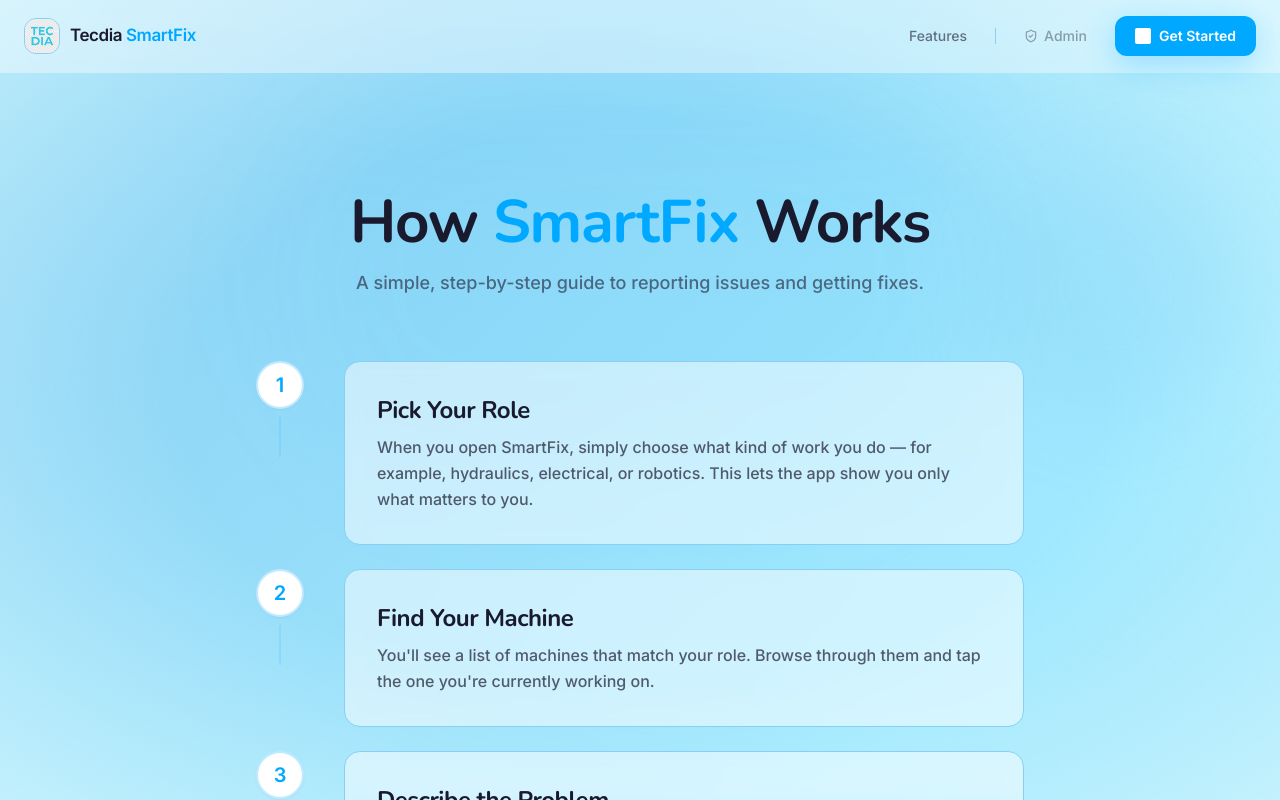
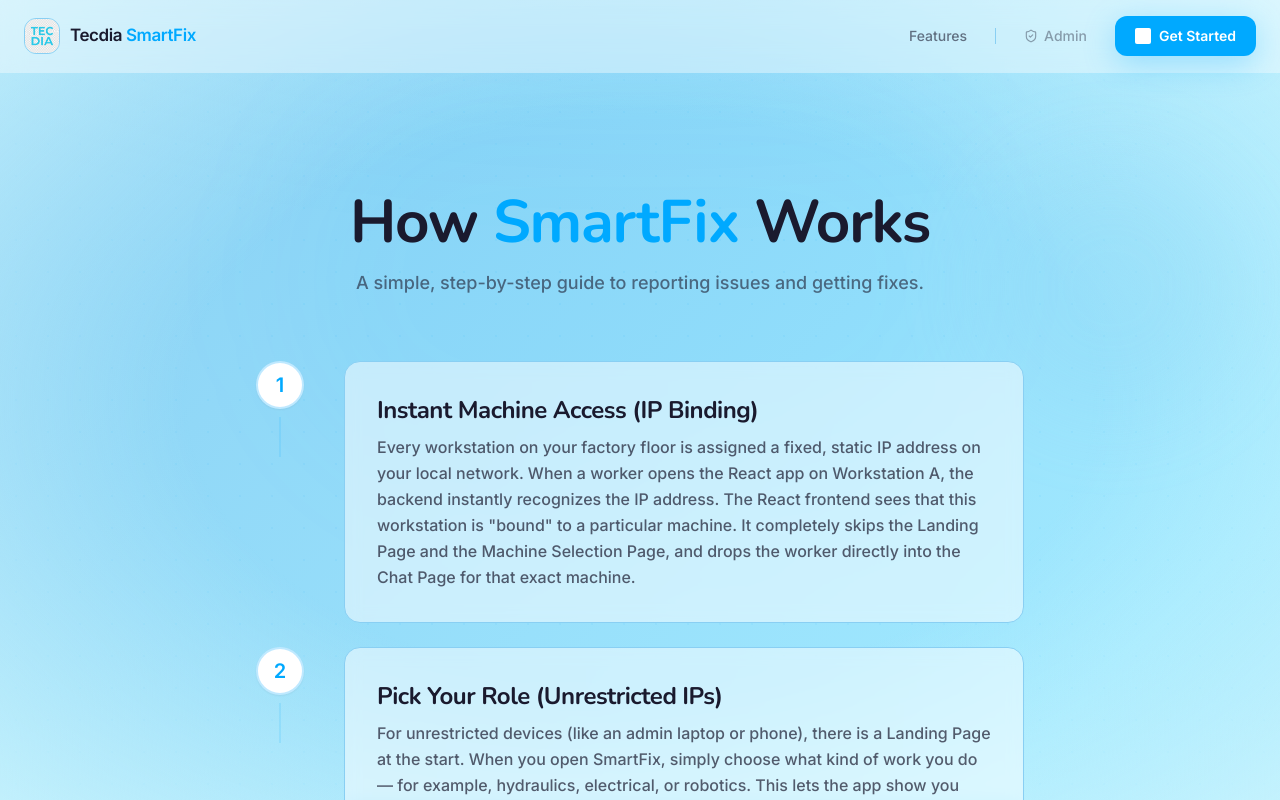
Before and after one commit to Tecdia-SmartFix/smartfix, a React (Vite) app in the folder frontend/: page /features in a window 1280 px wide. Shown: the top 800 px of the page. Built offline with nearby package versions, Linux system fonts and the light colour scheme; no server answers; a web font is replaced by a local one.

Commit message:
updataed ui

```diff
--- a/frontend/src/pages/FeaturesPage.jsx
+++ b/frontend/src/pages/FeaturesPage.jsx
@@ -27,31 +27,36 @@
 const STEPS = [
   {
     number: '1',
-    title: 'Pick Your Role',
-    desc: 'When you open SmartFix, simply choose what kind of work you do — for example, hydraulics, electrical, or robotics. This lets the app show you only what matters to you.',
+    title: 'Instant Machine Access (IP Binding)',
+    desc: 'Every workstation on your factory floor is assigned a fixed, static IP address on your local network. When a worker opens the React app on Workstation A, the backend instantly recognizes the IP address. The React frontend sees that this workstation is "bound" to a particular machine. It completely skips the Landing Page and the Machine Selection Page, and drops the worker directly into the Chat Page for that exact machine.',
   },
   {
     number: '2',
-    title: 'Find Your Machine',
-    desc: 'You\'ll see a list of machines that match your role. Browse through them and tap the one you\'re currently working on.',
+    title: 'Pick Your Role (Unrestricted IPs)',
+    desc: 'For unrestricted devices (like an admin laptop or phone), there is a Landing Page at the start. When you open SmartFix, simply choose what kind of work you do — for example, hydraulics, electrical, or robotics. This lets the app show you only what matters to you.',
   },
   {
     number: '3',
+    title: 'Find Your Machine',
+    desc: 'If using the Landing Page flow, you\'ll see a list of machines that match your role. Browse through them and tap the one you\'re currently working on.',
+  },
+  {
+    number: '4',
     title: 'Describe the Problem',
     desc: 'Just type what\'s wrong in plain words — no technical jargon needed. For example: "the machine keeps stopping halfway" or "there\'s a strange noise from the left side."',
   },
   {
-    number: '4',
+    number: '5',
     title: 'Get a Clear Fix',
     desc: 'SmartFix reads your message and gives you a simple, step-by-step guide on what to check and how to fix it — like having an expert right beside you.',
   },
   {
-    number: '5',
+    number: '6',
     title: 'Serious Issues Are Flagged',
     desc: 'If the problem sounds serious or urgent, SmartFix automatically alerts your supervisor or admin — so nothing gets overlooked and help arrives faster.',
   },
   {
-    number: '6',
+    number: '7',
     title: 'Full Admin Control',
     desc: 'Admins and managers have their own dashboard where they can manage the fleet by adding or deleting machines, monitor all reported issues, and track maintenance progress to keep the whole facility running smoothly.',
   },
--- a/frontend/src/pages/LandingPage.jsx
+++ b/frontend/src/pages/LandingPage.jsx
@@ -105,7 +105,7 @@
 
           <div className="max-w-7xl mx-auto relative z-10">
             <div className="grid grid-cols-1 lg:grid-cols-2 gap-16 items-center">
-              <div>
+              <div className="relative z-20">
                 <motion.h1 {...fadeUp(0.05)} className="text-5xl sm:text-6xl md:text-7xl font-bold leading-[1.06] mb-6">
                   <span className="text-tecdia-textDeep">Tecdia </span>
                   <span className="text-tecdia-accent">SmartFix</span>
@@ -126,7 +126,7 @@
                 </motion.div>
 
                 {/* Domain selector — calls POST /auth/worker-session */}
-                <motion.div {...fadeUp(0.3)} className="bg-white/50 backdrop-blur-sm border border-tecdia-border rounded-2xl p-6 max-w-xl">
+                <motion.div {...fadeUp(0.3)} className="relative z-30 bg-white/50 backdrop-blur-sm border border-tecdia-border rounded-2xl p-6 max-w-xl">
                   <div className="flex items-center gap-2 mb-4 text-tecdia-textDeep font-bold text-sm">
                     <Shield size={16} className="text-tecdia-accent" />
                     Select Your Expertise Domain
@@ -135,14 +135,15 @@
                     {EXPERTISE_DOMAINS.map(domain => (
                       <button
                         key={domain}
+                        type="button"
                         onClick={async () => {
                           const result = await login(domain);
                           if (!result.success) alert(result.error);
                         }}
-                        className={`text-xs py-2 px-3 rounded-lg border transition-all ${
+                        className={`text-xs py-2 px-3 rounded-lg border transition-all cursor-pointer ${
                           user.domain === domain
                             ? 'bg-tecdia-accent text-white border-tecdia-accent shadow-sm'
-                            : 'bg-white/60 text-tecdia-text/60 border-tecdia-border hover:border-tecdia-accent/40'
+                            : 'bg-white/60 text-tecdia-text/60 border-tecdia-border hover:border-tecdia-accent/60 hover:bg-white hover:shadow-sm'
                         }`}
                       >
                         {domain}
```
